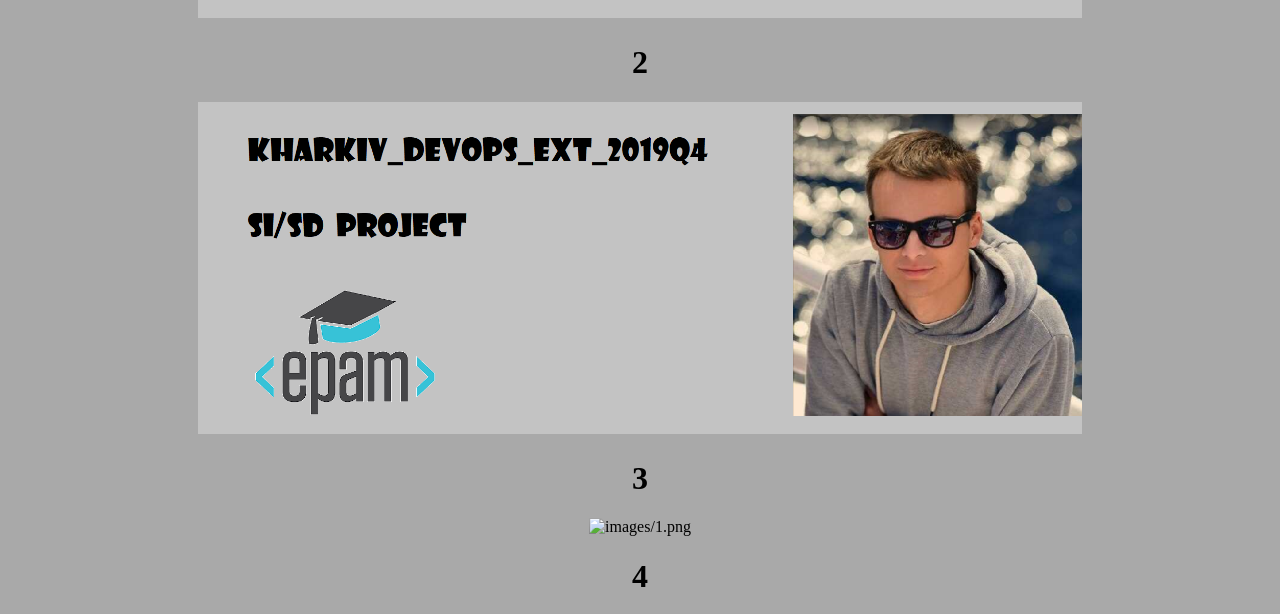
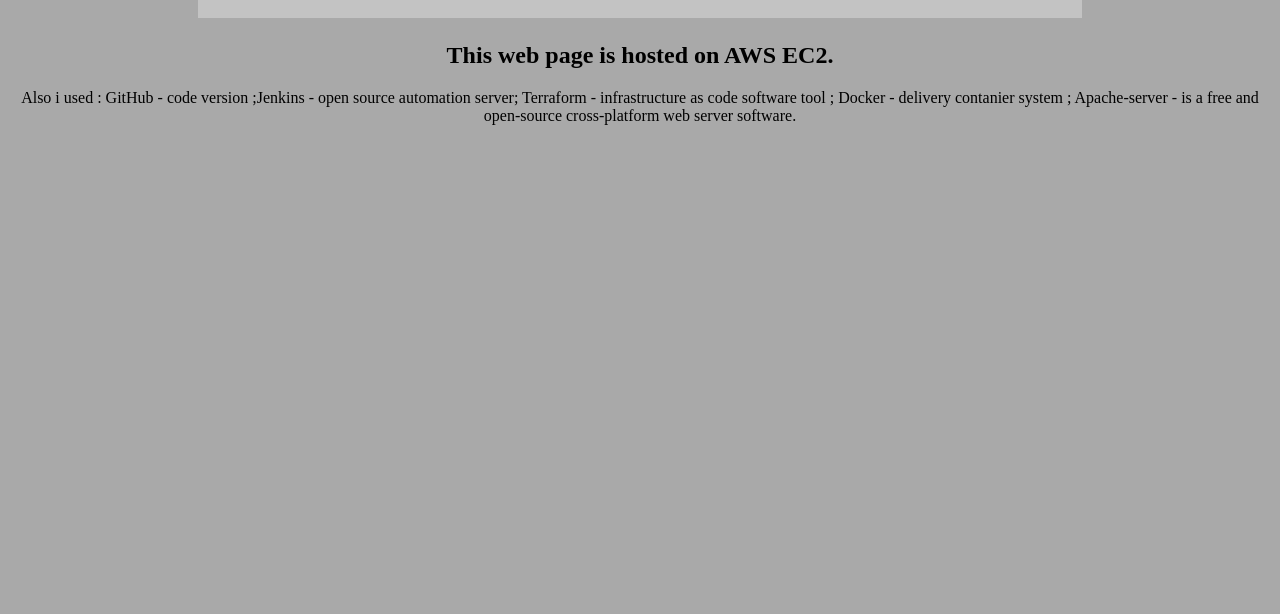
Before and after one commit to artem-minaev/MyTest, a plain HTML site: page src/index.html in a window 1280 px wide. Shown: the part 497-1111 px from the top of the page. After the commit the page ends 800 px from the top, so only its background shows below. Drawn offline with Linux system fonts and the light colour scheme.

Commit message:
Update index.html

```diff
--- a/src/index.html
+++ b/src/index.html
@@ -14,12 +14,6 @@
 	<h2 style="color:red;"> Change the text to see the changes</h2>
 	<br>
 	<img src="1.PNG" alt="images/1.png" width="70%">
-	<h1>2</h1>
-	<img src="1.png" alt="images/1.png" width="70%">
-	<h1>3</h1>
-	<img src="1" alt="images/1.png" width="70%">
-	<h1>4</h1>
-	<img src="https://s3.us-east-2.amazonaws.com/www.mytestpage1234432.com/images/1.PNG" alt="images/1.png" width="70%">
 	<br>
 	<h2>This web page is hosted on AWS EC2.</h2>
 	<p>Also i used : GitHub - code version ;Jenkins - open source automation server; Terraform - infrastructure as code software tool ; Docker - delivery contanier system ; Apache-server - is a free and open-source cross-platform web server software.</p>
```
